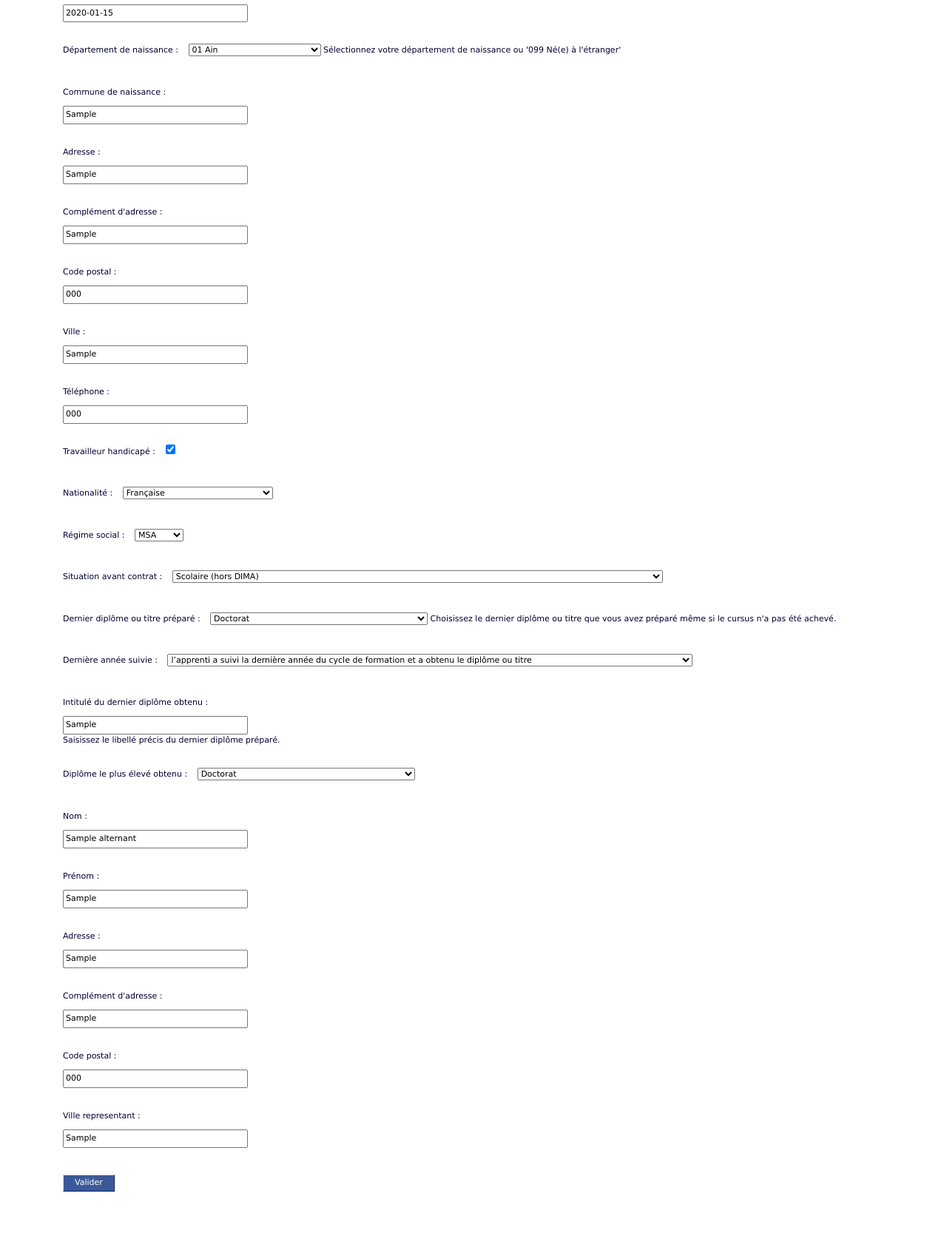
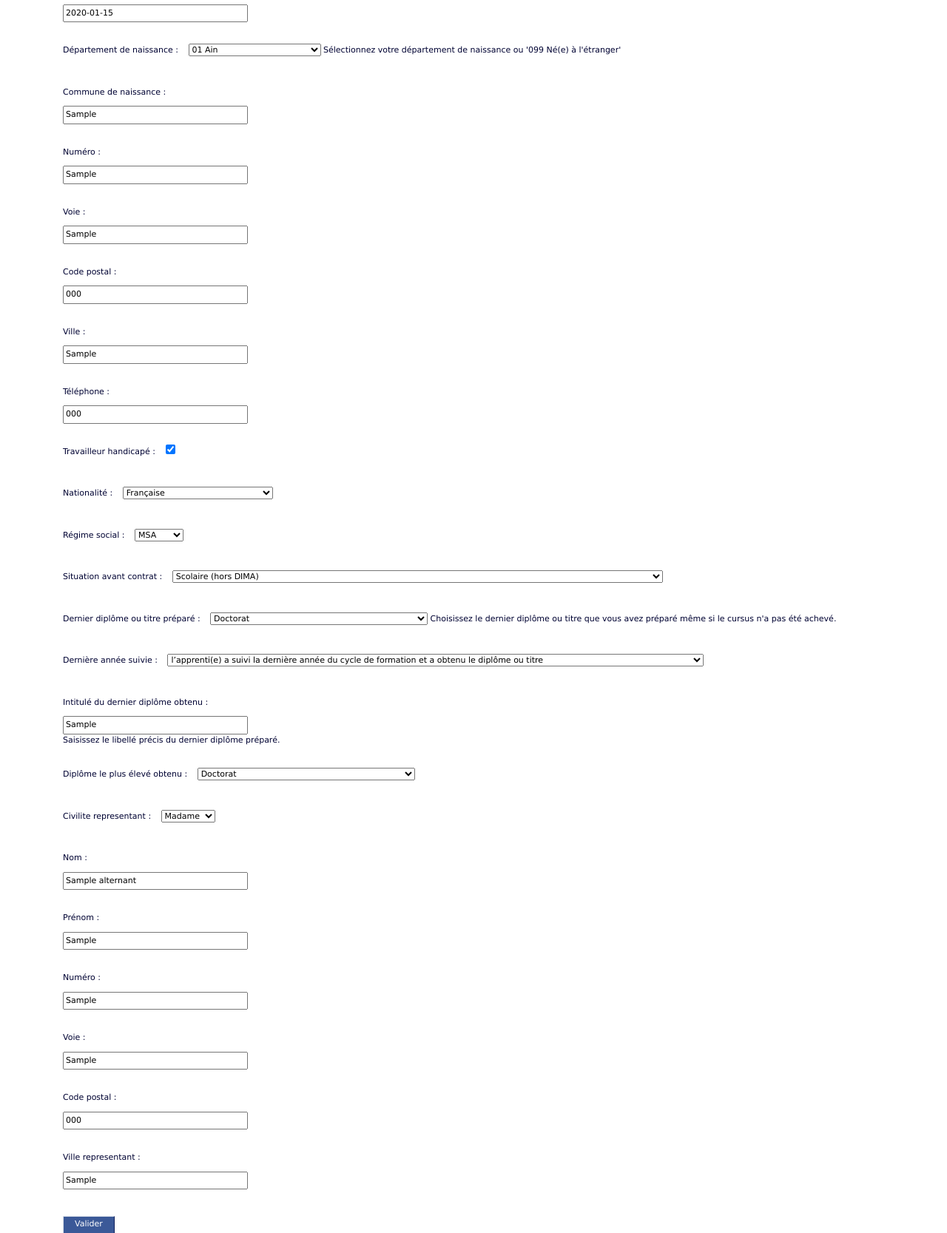
Before and after one commit to RLavoisier/cactus, a Django app: page /creationalternant/ in a window 1280 px wide. Shown: the part 408-2075 px from the top of the page at 74% size. Before the commit the page ends 2019 px from the top, so only its background shows below. Run offline with Django 3.2, Linux system fonts and the light colour scheme; a user stored in the database is signed in; tables that the repository leaves empty hold one stand-in row (values such as "Sample post"); some libraries are stand-ins or nearby versions.

Commit message:
travail du 12/04

```diff
--- a/Formations.csv
+++ b/Formations.csv
@@ -7,7 +7,7 @@
 1351289513001,0133489X,Master 2 Expertise en Affaires Internationales,AIX EN PROVENCE,,22,Master 2 Expertise en Affaires Internationales,13512895,,,505,,,,,,,1,1,2,1,Monsieur André Cartapanis,13001
 1353120513001,0133489X,Master 2 Langues Etrangères Appliquées - PME export (LEA),AIX EN PROVENCE,,22,Master 2 Langues Etrangères Appliquées - PME export (LEA),13531205,,,400,,,,,,,1,1,2,1,Madame Karine Guiderdoni-Jourdain,13001
 2222222222222,0133489X,Master 2 Management Organisation Manifestations Culturelles (MOMC),AIX EN PROVENCE,"Gestion, Management et Comptabilite",22,Master 2 Management Organisation Manifestations Culturelles (MOMC),1353102D,,,450,,,,,,,1,1,2,1,Madame Edina Soldo,13001
-1353203013001,0133489X,Master 2 Management Innovation & Systèmes Information (MISI),AIX EN PROVENCE,Informatique,22,Master 2 Management Innovation & Systèmes Information (MISI),13532030,,,430,,,,,,,1,1,2,1,Monsieur Serge Amabile,13001
+1353203013001,0133489X,Master 2 Management Organisation Manifestations Culturelles (MOMC),AIX EN PROVENCE,Informatique,22,Master 2 Management Innovation & Systèmes Information (MISI),13532030,,,430,,,,,,,1,1,2,1,Monsieur Serge Amabile,13001
 1353100613001,0133489X,Master 2 Gestion Administration des Entreprises,AIX EN PROVENCE,"Gestion, Management et Comptabilite",22,Master 2 Gestion Administration des Entreprises,13531006,,,653,,,,,,,1,1,2,1,Madame Delphine Chazalon,13001
 1351288213001,0133489X,Master 2 Droit du Transport Maritime,AIX EN PROVENCE,"Droit, Assurance, Banque et Fiscalité",22,Master 2 Droit du Transport Maritime,13512882,,,400,,,,,,,1,1,2,1,Monsieur Cyril Bloch,13001
 1351285713001,0133489X,Master 2 Droit du Transport Terrestre,AIX EN PROVENCE,"Droit, Assurance, Banque et Fiscalité",22,Master 2 Droit du Transport Terrestre,13512857,,,400,,,,,,,1,1,2,1,Monsieur Cyril Bloch,13001
@@ -83,6 +83,6 @@
 3503200283137,0133489X,DUT Métiers du Multimédia et de l’Internet (MMI),TOULON,,32,DUT Métiers du Multimédia et de l’Internet (MMI),35032002,,,750,,,750,,,,3,2,2,1,Madame Claire Dune,83137
 3503120183137,0133489X,DUT Techniques de Commercialisation (TC),TOULON,Commerce,32,DUT Techniques de Commercialisation (TC),35031201,,,750,,,750,,,,3,2,2,1,Madame Cécile Bastidon,83137
 2603140313001,0133489X,Diplôme de Comptabilité et Gestion (DCG),AIX EN PROVENCE,"Gestion, Management et Comptabilite",,Diplôme de Comptabilité et Gestion (DCG),26031403,,,450,,,450,,,,2,2,3,1,Monsieur Roger Rabetafika,13001
-6666666666666,0133489X,DESU Gestion des Opérations Logistiques (GOL),AIX EN PROVENCE,Logistique,,DESU Gestion des Opérations Logistiques (GOL),26U31101,,,744,,,306,,,,2,2,2,1,Monsieur Hervé Mignot,13001
+6666666666666,0133489X,DESU Gestion des Opérations Logistiques (GOL),AIX EN PROVENCE,Logistique,,DESU Gestion des Opérations Logistiques (GOL),26U31101,,,744,,,306,,,,2,2,3,1,Monsieur Hervé Mignot,13001
 1603140113001,0133489X,Diplôme Supérieur de Comptabilité et Gestion (DSCG),AIX EN PROVENCE,"Gestion, Management et Comptabilite",,Diplôme Supérieur de Comptabilité et Gestion (DSCG),16031401,,,621,,,438,,,,1,2,2,1,Monsieur Roger Rabetafika,13001
 7777777777777,0133489X,Titre de technicien en radioprotection (TTR) ,SAINT-PAUL LEZ DURANCE,,,Titre de technicien en radioprotection (TTR) ,11111111,,,576,,,,,,,3,1,1,1,Monsieur Jocelyn Pierre,
--- a/saisiecontrat/forms.py
+++ b/saisiecontrat/forms.py
@@ -73,14 +73,14 @@
         else:
             return raisonsociale
 
-    def clean_adresse_1(self):
+    def clean_adresse_voie(self):
 
-        adresse1 = self.cleaned_data["adresse_1"]
+        adresse_voie = self.cleaned_data["adresse_voie"]
 
-        if adresse1 is None:
+        if adresse_voie is None:
             raise forms.ValidationError("L'adresse doit être renseignée.")
         else:
-            return adresse1
+            return adresse_voie
 
     def clean_code_postal(self):
 
@@ -255,6 +255,12 @@
 
         }
 
+    def clean_handicape(self):
+        if self.cleaned_data["handicape"] == "on":
+            return True
+        else:
+            return False
+
     def clean_nom(self):
 
         nom = self.cleaned_data.get("nom")
@@ -300,14 +306,14 @@
         else:
             return commune_naissance
 
-    def clean_adresse_1(self):
+    def clean_adresse_voie(self):
 
-        adresse_1 = self.cleaned_data.get("adresse_1")
+        adresse_voie = self.cleaned_data.get("adresse_voie")
 
-        if adresse_1 is None:
-            raise forms.ValidationError("L'adresse doit être renseignée.")
+        if adresse_voie is None:
+            raise forms.ValidationError("La voie doit être renseignée.")
         else:
-            return adresse_1
+            return adresse_voie
 
     def clean_code_postal(self):
 
--- a/saisiecontrat/views.py
+++ b/saisiecontrat/views.py
@@ -85,8 +85,9 @@
 
             entreprise.raison_sociale = request.POST.get("raison_sociale")
             entreprise.numero_SIRET = request.POST.get("numero_SIRET")
-            entreprise.adresse_1 = request.POST.get("adresse_1")
-            entreprise.adresse_2 = request.POST.get("adresse_2")
+            entreprise.adresse_numero = request.POST.get("adresse_numero")
+            entreprise.adresse_voie = request.POST.get("adresse_voie")
+            entreprise.adresse_complement = request.POST.get("adresse_complement")
             entreprise.code_postal = request.POST.get("code_postal")
             entreprise.ville = request.POST.get("ville")
             entreprise.type_employeur = request.POST.get("type_employeur")
@@ -112,27 +113,26 @@
             entreprise.save()
 
             try:
-                personnel = Personnel.objects.get(id=entreprise.id, role=2)
+                personnel = Personnel.objects.get(entreprise=entreprise, role=2)
             except ObjectDoesNotExist:
                 personnel = None
 
             if personnel is None:
                 personnel = Personnel(entreprise=entreprise,
-                                      civilite=request.POST.get("civilite_ma_2"),
-                                      nom=request.POST.get("nom_ma_2"),
-                                      prenom=request.POST.get("prenom_ma_2"),
+                                      civilite=request.POST.get("civilite_ma_1"),
+                                      nom=request.POST.get("nom_ma_1"),
+                                      prenom=request.POST.get("prenom_ma_1"),
                                       role=2)
                 personnel.save()
             else:
-                personnel.civilite = request.POST.get("civilite_ma_2")
-                personnel.nom = request.POST.get("nom_ma_2")
-                personnel.prenom = request.POST.get("prenom_ma_2")
-                personnel.role = 2
+                personnel.civilite = request.POST.get("civilite_ma_1")
+                personnel.nom = request.POST.get("nom_ma_1")
+                personnel.prenom = request.POST.get("prenom_ma_1")
                 personnel.save()
 
             if request.POST.get("nom_ma_2") is None:
                 try:
-                    personnel = Personnel.objects.get(id=entreprise.id, role=3)
+                    personnel = Personnel.objects.get(entreprise=entreprise, role=3)
                 except ObjectDoesNotExist:
                     personnel = None
 
@@ -147,7 +147,6 @@
                     personnel.civilite = request.POST.get("civilite_ma_2")
                     personnel.nom = request.POST.get("nom_ma_2")
                     personnel.prenom = request.POST.get("prenom_ma_2")
-                    personnel.role = 3
                     personnel.save()
 
             return render(request, "entreprise_form.html", {"form": form})
@@ -166,16 +165,16 @@
             entreprise = contrat.entreprise
 
         try:
-            personnel = Personnel.objects.get(id=entreprise.id, role=2)
+            personnel = Personnel.objects.get(entreprise=entreprise, role=2)
         except ObjectDoesNotExist:
             personnel = None
 
         form = CreationEntrepriseForm(instance=entreprise)
 
         if personnel is not None:
-            form.civilite_ma_1 = personnel.civilite
-            form.nom_ma_1 = personnel.nom
-            form.prenom_ma_1 = personnel.prenom
+            form.fields["civilite_ma_1"].initial = personnel.civilite
+            form.fields["nom_ma_1"].initial = personnel.nom
+            form.fields["prenom_ma_1"].initial = personnel.prenom
 
 
         return render(request, "entreprise_form.html", {"form": form})
@@ -191,29 +190,30 @@
         if form.is_valid():
 
             alternant = Alternant(user=request.user)
-            alternant.nom = request.POST.get("nom")
-            alternant.prenom = request.POST.get("prenom")
-            alternant.date_naissance = request.POST.get("date_naissance")
-            alternant.numero_departement_naissance = request.POST.get("numero_departement_naissance")
-            alternant.adresse_1 = request.POST.get("adresse_1")
-            alternant.adresse_2 = request.POST.get("adresse_2")
-            alternant.code_postal = request.POST.get("code_postal")
-            alternant.ville = request.POST.get("ville")
-            alternant.telephone = request.POST.get("telephone")
-            #alternant.handicape = request.POST.get("handicape")
-            alternant.nationalite = request.POST.get("nationalite")
-            alternant.regime_social = request.POST.get("regime_social")
-            alternant.situation_avant_contrat = request.POST.get("situation_avant_contrat")
-            alternant.dernier_diplome_prepare = request.POST.get("dernier_diplome_prepare")
-            alternant.derniere_annee_suivie = request.POST.get("derniere_annee_suivie")
-            alternant.intitule_dernier_diplome_prepare = request.POST.get("intitule_dernier_diplome_prepare")
-            alternant.diplome_le_plus_eleve = request.POST.get("diplome_le_plus_eleve")
-            alternant.nom_representant = request.POST.get("nom_representant")
-            alternant.prenom_representant = request.POST.get("prenom_representant")
-            alternant.adresse_1_representant = request.POST.get("adresse_1_representant")
-            alternant.adresse_2_representant = request.POST.get("adresse_2_representant")
-            alternant.code_postal_representant = request.POST.get("code_postal_representant")
-            alternant.ville_representant = request.POST.get("ville_representant")
+            alternant.nom = form.cleaned_data["nom"]
+            alternant.prenom = form.cleaned_data["prenom"]
+            alternant.date_naissance = form.cleaned_data["date_naissance"]
+            alternant.numero_departement_naissance = form.cleaned_data["numero_departement_naissance"]
+            alternant.adresse_numero = form.cleaned_data["adresse_numero"]
+            alternant.adresse_voie = form.cleaned_data["adresse_voie"]
+            alternant.code_postal = form.cleaned_data["code_postal"]
+            alternant.ville = form.cleaned_data["ville"]
+            alternant.telephone = form.cleaned_data["telephone"]
+            # a utiliser les données issues de form_cleaned data
+            alternant.handicape = form.cleaned_data["handicape"]
+            alternant.nationalite = form.cleaned_data["nationalite"]
+            alternant.regime_social = form.cleaned_data["regime_social"]
+            alternant.situation_avant_contrat = form.cleaned_data["situation_avant_contrat"]
+            alternant.dernier_diplome_prepare = form.cleaned_data["dernier_diplome_prepare"]
+            alternant.derniere_annee_suivie = form.cleaned_data["derniere_annee_suivie"]
+            alternant.intitule_dernier_diplome_prepare = form.cleaned_data["intitule_dernier_diplome_prepare"]
+            alternant.diplome_le_plus_eleve = form.cleaned_data["diplome_le_plus_eleve"]
+            alternant.nom_representant = form.cleaned_data["nom_representant"]
+            alternant.prenom_representant = form.cleaned_data["prenom_representant"]
+            alternant.adresse_1_representant = form.cleaned_data["adresse_1_representant"]
+            alternant.adresse_2_representant = form.cleaned_data["adresse_2_representant"]
+            alternant.code_postal_representant = form.cleaned_data["code_postal_representant"]
+            alternant.ville_representant = form.cleaned_data["ville_representant"]
             alternant.date_maj = datetime.now()
             alternant.save()
 
@@ -295,6 +295,8 @@
 
 def inform_mission(request):
 
+    contrat = request.user.alternant.get_contrat_courant()
+
     if len(request.POST) > 0:
 
         # On créé le formulaire en lui passant le contenu du post
@@ -302,7 +304,7 @@
 
         form = InformationMissionForm(request.POST)
 
-        if form.has_changed():
+        if contrat.mission != request.POST.get("mission"):
 
             if form.is_valid():
 
@@ -389,8 +391,9 @@
         context["nombre_annees"] = self.contrat.nombre_annees
         context["nom_cfa"] = self.cfa.nom
         context["numeroUAI"] = self.cfa.numeroUAI
-        context["adresse_1"] = self.cfa.adresse_1
-        context["adresse_2"] = self.cfa.adresse_2
+        context["adresse_numero"] = self.cfa.adresse_numero
+        context["adresse_voie"] = self.cfa.adresse_voie
+        context["adresse_complement"] = self.cfa.adresse_complement
         context["code_postal"] = self.cfa.code_postal
         context["ville"] = self.cfa.ville
 
--- a/templates/detail_formation.html
+++ b/templates/detail_formation.html
@@ -9,8 +9,9 @@
     <p>{{ formation.code_formation }}</p>
     <p>{{ formation.nom_cfa }}</p>
     <p>{{ formation.numeroUAI }}</p>
-    <p>{{ formation.adresse_1 }}</p>
-    <p>{{ formation.adresse_2 }}</p>
+    <p>{{ formation.adresse_numero }}</p>
+    <p>{{ formation.adresse_voie }}</p>
+    <p>{{ formation.adresse_complement }}</p>
     <p>{{ formation.code_postal }}</p>
     <p>{{ formation.intitule_formation }}</p>
     <p>{{ formation.diplome }}</p>
```
Also changed, not shown: saisiecontrat/models.py (+50 -34 lines).
